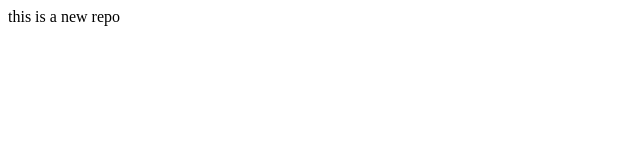
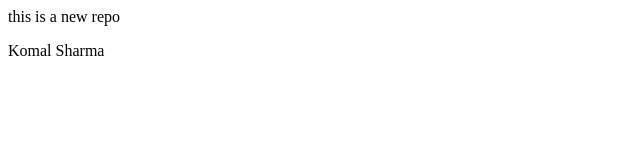
Before and after one commit to Komal-2108/localrepo, a plain HTML site: page index.html in a window 1280 px wide. Shown: the full height of the page, 0-640 px from the left. Drawn offline with Linux system fonts and the light colour scheme.

Commit message:
Add new Feature

```diff
--- a/index.html
+++ b/index.html
@@ -1 +1,2 @@
 <P>this is a new repo</P>
+<P>Komal Sharma</P>
```
